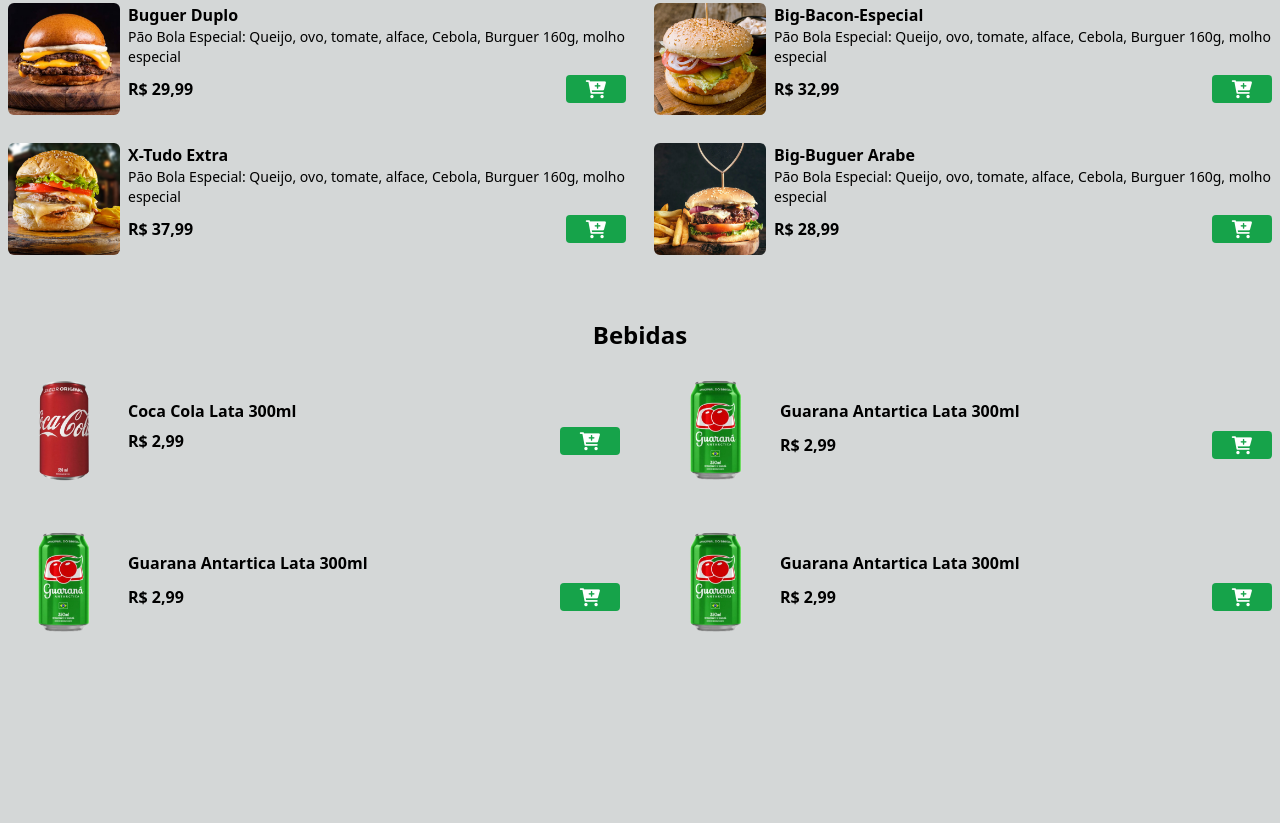
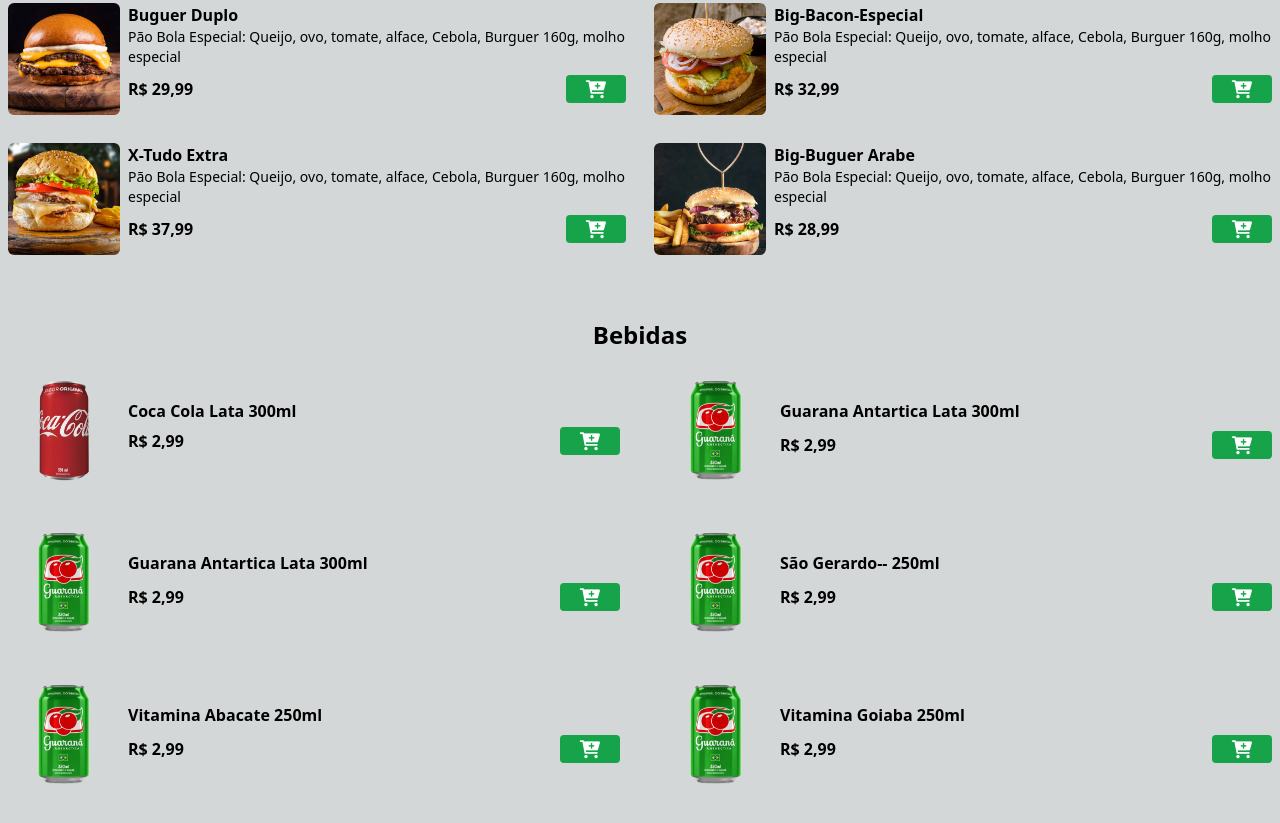
Before and after one commit to andersonrafael/hamburgueria, a website: page index.html in a window 1280 px wide. Shown: the part 633-1456 px from the top of the page. Before the commit the page ends 1336 px from the top, so only its background shows below. Drawn offline with Linux system fonts and the light colour scheme.

Commit message:
bebidas grid

```diff
--- a/index.html
+++ b/index.html
@@ -264,12 +264,52 @@
                     class="w-28 h-28 rounded-md hover:scale-105 duration-300">
 
                 <div class="w-full">
-                    <p class="font-bold mt-6">Guarana Antartica Lata 300ml</p>
+                    <p class="font-bold mt-6">São Gerardo-- 250ml</p>
 
                     <div class="flex items-center gap-2 justify-between mt-2">
                         <p class="font-bold">R$ 2,99</p>
                         <button class="bg-green-600 px-5 rounded hover:scale-110 duration-300 add-to-cart-btn"
-                            data-name="Guarana lata hover:scale-105 duration-300" data-price="2.99">
+                            data-name="Sao Gerardo hover:scale-105 duration-300" data-price="2.99">
+                            <i class=" fa fa-cart-plus text-lg text-white"></i>
+                        </button>
+                    </div>
+                </div>
+            </div>
+
+            <!-- End São Gerardo-->
+
+            <!--São Gerardo-->
+            <div class="flex gap-2 w-full">
+                <img src="./assets/refri-2.png" alt="Guaraná lata"
+                    class="w-28 h-28 rounded-md hover:scale-105 duration-300">
+
+                <div class="w-full">
+                    <p class="font-bold mt-6">Vitamina Abacate 250ml</p>
+
+                    <div class="flex items-center gap-2 justify-between mt-2">
+                        <p class="font-bold">R$ 2,99</p>
+                        <button class="bg-green-600 px-5 rounded hover:scale-110 duration-300 add-to-cart-btn"
+                            data-name="Vitamina Abacate hover:scale-105 duration-300" data-price="5.99">
+                            <i class=" fa fa-cart-plus text-lg text-white"></i>
+                        </button>
+                    </div>
+                </div>
+            </div>
+
+            <!-- End São Gerardo-->
+
+            <!--São Gerardo-->
+            <div class="flex gap-2 w-full">
+                <img src="./assets/refri-2.png" alt="Guaraná lata"
+                    class="w-28 h-28 rounded-md hover:scale-105 duration-300">
+
+                <div class="w-full">
+                    <p class="font-bold mt-6">Vitamina Goiaba 250ml</p>
+
+                    <div class="flex items-center gap-2 justify-between mt-2">
+                        <p class="font-bold">R$ 2,99</p>
+                        <button class="bg-green-600 px-5 rounded hover:scale-110 duration-300 add-to-cart-btn"
+                            data-name="Vitamina Goiaba hover:scale-105 duration-300" data-price="4.99">
                             <i class=" fa fa-cart-plus text-lg text-white"></i>
                         </button>
                     </div>
```
